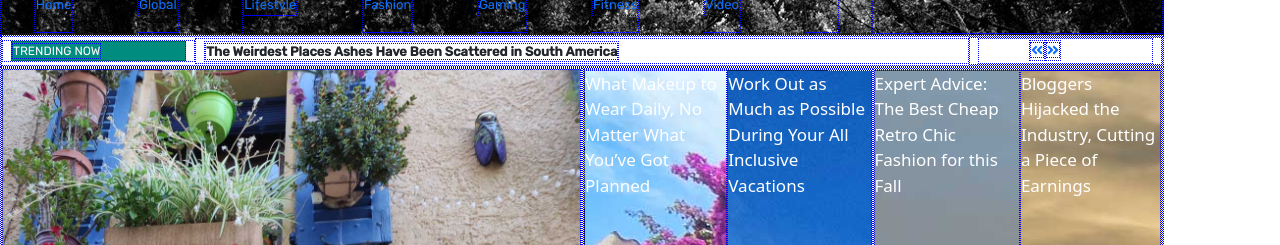
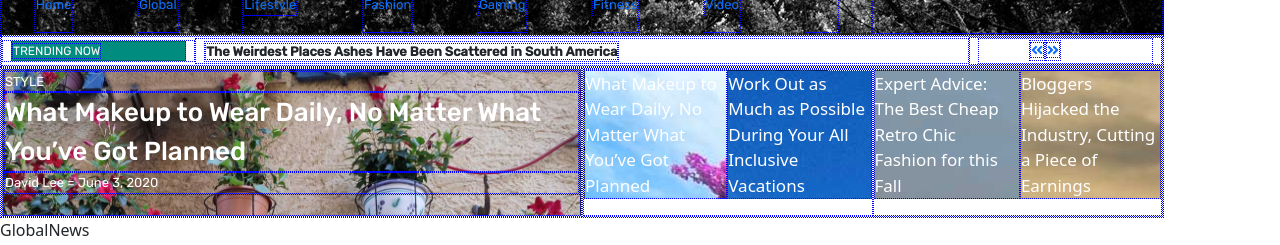
Before and after one commit to MarcNowak/Demo---Layout-Newspaper-Magazine, a React (Create React App) app: page / in a window 1280 px wide. Shown: the part 375-620 px from the top of the page. Built offline with nearby package versions, Linux system fonts and the light colour scheme.

Commit message:
Add Task_006_MostPopular - flexbox - in progress v2

```diff
--- a/src/components/features/MostPopular/MostPopular.module.scss
+++ b/src/components/features/MostPopular/MostPopular.module.scss
@@ -17,11 +17,11 @@
         background-image: url(../../../../public/images/articles/MostPopular_bigPicture.jpg);
         background-position: center center;
         background-size: cover;
-        height: 490px;
+        // height: 490px;
 
         .articleDescriptionWrapper {
           position: relative;
-          margin-top: 350px;
+          // margin-top: 350px;
         }
 
 
```
